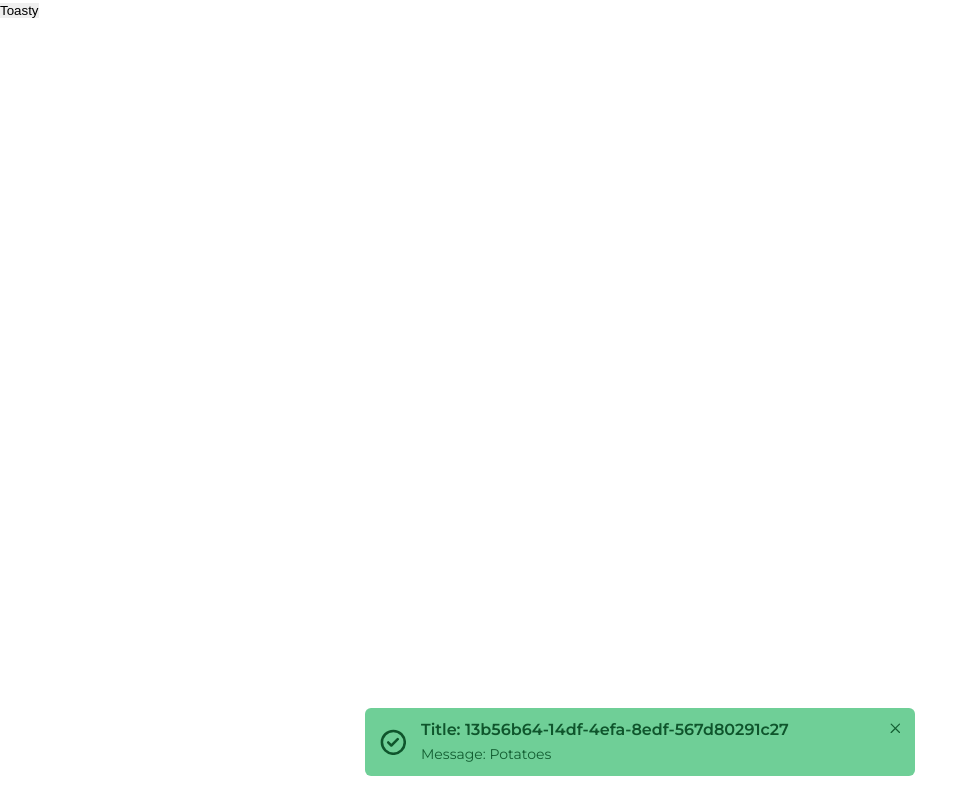
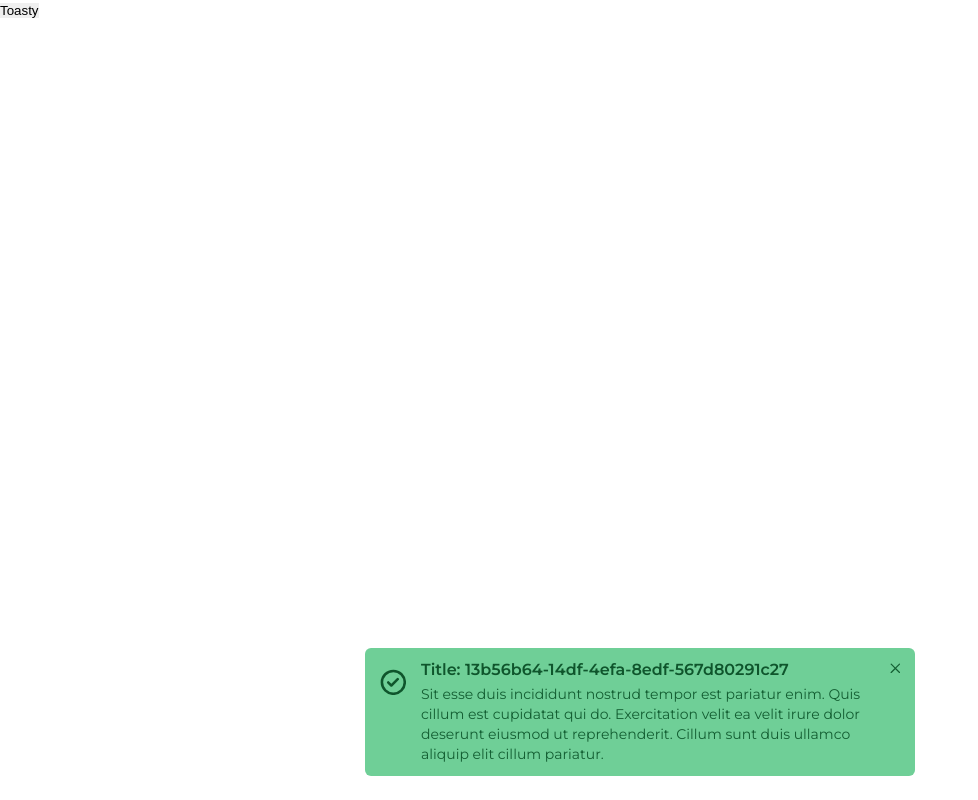
Before and after one commit to istevkovski/toast-noty, a React (Create React App) app: page / in a window 1280 px wide. Both pictures are taken after a click on the button "Toasty". Shown: the whole page, without its empty margins (0-978 px from the left). Built offline with nearby package versions, Linux system fonts and the light colour scheme; a web font is replaced by a local one.

Commit message:
fix: toast size, notifications overflow

```diff
--- a/src/components/Toast/Toast.module.scss
+++ b/src/components/Toast/Toast.module.scss
@@ -10,12 +10,11 @@
 }
 
 .Toast {
-	margin: 0 2.344rem;
 	position: relative;
 	padding: 0.75rem;
 	display: flex;
 	gap: 0.75rem;
-	width: 100%;
+	width: calc(100% - 2.344rem * 2);
 	background: #6FCF97;
 	border-radius: 0.375rem;
 	pointer-events: all;
@@ -65,5 +64,6 @@
 
 	@include breakpoints.screen-tablet {
 		max-width: 34.375rem;
+		width: 100%;
 	}
 }
--- a/src/components/Toast/ToastsContainer.module.scss
+++ b/src/components/Toast/ToastsContainer.module.scss
@@ -1,6 +1,9 @@
+@use "../../styles/breakpoints";
+
+
 .ToastsContainer {
 	position: fixed;
-	padding: 1.5rem;
+	padding: 0.5625rem 0;
 	display: flex;
 	flex-direction: column-reverse;
 	align-items: center;
@@ -11,4 +14,9 @@
 	height: 100%;
 	z-index: 1;
 	pointer-events: none;
+	overflow-y: auto;
+
+	@include breakpoints.screen-tablet {
+		padding: 1.5rem 0;
+	}
 }
--- a/src/examples/Example.tsx
+++ b/src/examples/Example.tsx
@@ -9,7 +9,8 @@ export const Example = () => {
 			onClick={() =>
 				createToast({
 					title: `Title: ${uuid()}`,
-					message: 'Message: Potatoes',
+					message:
+						'Sit esse duis incididunt nostrud tempor est pariatur enim. Quis cillum est cupidatat qui do. Exercitation velit ea velit irure dolor deserunt eiusmod ut reprehenderit. Cillum sunt duis ullamco aliquip elit cillum pariatur.',
 					duration: 300,
 				})
 			}
```
